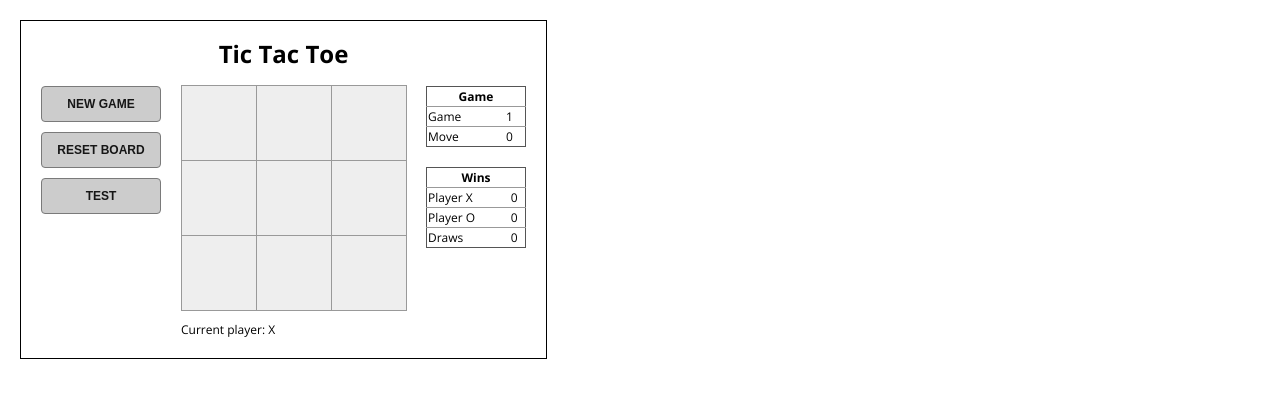
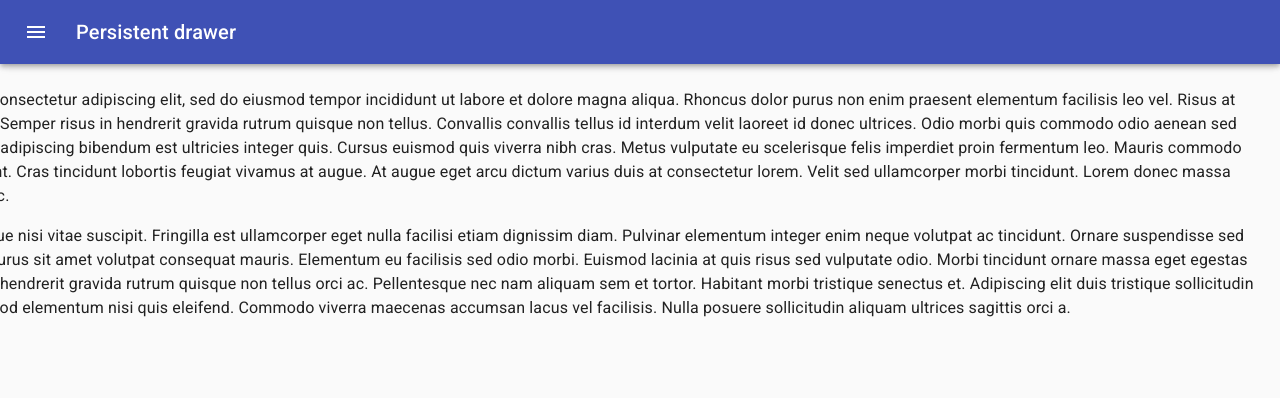
Before and after one commit to matt-blodgett/react_test_typescript, a React (Create React App) app: page / in a window 1280 px wide. Shown: the top 398 px of the page. Built offline with nearby package versions, Linux system fonts and the light colour scheme.

Commit message:
Add material-ui

```diff
--- a/public/index.html
+++ b/public/index.html
@@ -2,42 +2,20 @@
 <html lang="en">
   <head>
     <meta charset="utf-8" />
+
+    <link rel="stylesheet" href="https://fonts.googleapis.com/css?family=Roboto:300,400,500,700&display=swap" />
+    <link rel="stylesheet" href="https://fonts.googleapis.com/icon?family=Material+Icons" />
+
     <link rel="icon" href="%PUBLIC_URL%/favicon.ico" />
     <meta name="viewport" content="width=device-width, initial-scale=1" />
     <meta name="theme-color" content="#000000" />
-    <meta
-      name="description"
-      content="Web site created using create-react-app"
-    />
+    <meta name="description" content="Web site created using create-react-app" />
     <link rel="apple-touch-icon" href="%PUBLIC_URL%/logo192.png" />
-    <!--
-      manifest.json provides metadata used when your web app is installed on a
-      user's mobile device or desktop. See https://developers.google.com/web/fundamentals/web-app-manifest/
-    -->
     <link rel="manifest" href="%PUBLIC_URL%/manifest.json" />
-    <!--
-      Notice the use of %PUBLIC_URL% in the tags above.
-      It will be replaced with the URL of the `public` folder during the build.
-      Only files inside the `public` folder can be referenced from the HTML.
-
-      Unlike "/favicon.ico" or "favicon.ico", "%PUBLIC_URL%/favicon.ico" will
-      work correctly both with client-side routing and a non-root public URL.
-      Learn how to configure a non-root public URL by running `npm run build`.
-    -->
     <title>React App</title>
   </head>
   <body>
     <noscript>You need to enable JavaScript to run this app.</noscript>
     <div id="root"></div>
-    <!--
-      This HTML file is a template.
-      If you open it directly in the browser, you will see an empty page.
-
-      You can add webfonts, meta tags, or analytics to this file.
-      The build step will place the bundled scripts into the <body> tag.
-
-      To begin the development, run `npm start` or `yarn start`.
-      To create a production bundle, use `npm run build` or `yarn build`.
-    -->
   </body>
 </html>
--- a/src/App.tsx
+++ b/src/App.tsx
@@ -1,11 +1,10 @@
-import { ReactElement } from 'react';
-import GameTicTacToe from './components/games/TicTacToe';
+import MainLayout from './layouts/MainLayout';
 
-function App (): ReactElement {
+function App () {
   return (
-    <>
-      <GameTicTacToe />
-    </>
+    <div>
+      <MainLayout />
+    </div>
   );
 }
 
--- a/src/components/games/TicTacToe.css
+++ b/src/components/games/TicTacToe.css
@@ -1,4 +1,3 @@
-/* ------------------------------ */
 body {
   margin: 20px;
   font-size: 12px;
@@ -8,14 +7,12 @@
   text-align: center;
 }
 
-/* ------------------------------ */
 .board-row:after {
   clear: both;
   content: '';
   display: table;
 }
 
-/* ------------------------------ */
 .square {
   background: #EEEEEE;
   border-color: #999999;
@@ -37,7 +34,6 @@
   cursor: pointer;
 }
 
-/* ------------------------------ */
 .game-parent {
   border: 1px solid #000000;
   padding: 0px 20px 20px 20px;
@@ -74,7 +70,6 @@
   margin-top: 10px;
 }
 
-/* ------------------------------ */
 .table-game {
   width: 100px;
   border: 1px solid #555555;
@@ -94,7 +89,6 @@
   border-top: 1px solid #999999;
 }
 
-/* ------------------------------ */
 .button-game {
   display: inline-block;
   position: relative;
--- a/src/components/games/TicTacToe.tsx
+++ b/src/components/games/TicTacToe.tsx
@@ -47,7 +47,7 @@
     super(props);
   }
 
-  render (): ReactElement {
+  render () {
     return (
       <>
         <button className="square" onClick={() => this.props.onClick()}>{this.props.value}</button>
@@ -80,7 +80,7 @@
     );
   }
 
-  render (): ReactElement {
+  render () {
     return (
       <>
         <div className="board">
@@ -254,7 +254,7 @@
     }
   }
 
-  render (): ReactElement {
+  render () {
     const historyState = this.state.history;
     const currentState = historyState[this.state.moveNumber];
     const currentPlayer = this.state.isNextX ? 'X' : 'O';
@@ -272,6 +272,7 @@
     }
 
     return (
+      <>
         <div className="game-parent">
           <h1>Tic Tac Toe</h1>
           <div className="game-alert" ref={this.refGameAlert} />
@@ -336,6 +337,7 @@
             </div>
           </div>
         </div>
+      </>
     );
   }
 }
--- a/src/index.css
+++ b/src/index.css
@@ -1,8 +1,6 @@
-@import url('https://fonts.googleapis.com/css?family=Open+Sans:regular,bold,italic');
-
 body {
   margin: 0;
-  font-family: 'Open Sans', sans-serif;
+  font-family: Roboto, sans-serif;
   -webkit-font-smoothing: antialiased;
   -moz-osx-font-smoothing: grayscale;
 }
--- /dev/null
+++ b/src/layouts/MainAppBar.tsx
@@ -0,0 +1,41 @@
+import clsx from 'clsx';
+
+import AppBar from '@material-ui/core/AppBar';
+import Toolbar from '@material-ui/core/Toolbar';
+import Typography from '@material-ui/core/Typography';
+import IconButton from '@material-ui/core/IconButton';
+import MenuIcon from '@material-ui/icons/Menu';
+
+import useStyles from './mainStyle';
+
+type MainAppBarProps = {
+  isDrawerOpen: boolean,
+  onToggleDrawer: Function
+}
+
+export default function MainAppBar (props: MainAppBarProps) {
+  const classes = useStyles();
+
+  return (
+    <AppBar
+      position="fixed"
+      className={clsx(classes.appBar, {
+        [classes.appBarShift]: props.isDrawerOpen
+      })}
+    >
+      <Toolbar>
+        <IconButton
+          color="inherit"
+          edge="start"
+          onClick={() => props.onToggleDrawer()}
+          className={clsx(classes.menuButton)}
+        >
+          <MenuIcon />
+        </IconButton>
+        <Typography variant="h6" noWrap>
+          Persistent drawer
+        </Typography>
+      </Toolbar>
+    </AppBar>
+  );
+}
--- /dev/null
+++ b/src/layouts/MainDrawer.tsx
@@ -0,0 +1,65 @@
+import { useTheme } from '@material-ui/core/styles';
+import Drawer from '@material-ui/core/Drawer';
+import List from '@material-ui/core/List';
+import Divider from '@material-ui/core/Divider';
+import IconButton from '@material-ui/core/IconButton';
+import ChevronLeftIcon from '@material-ui/icons/ChevronLeft';
+import ChevronRightIcon from '@material-ui/icons/ChevronRight';
+import ListItem from '@material-ui/core/ListItem';
+import ListItemIcon from '@material-ui/core/ListItemIcon';
+import ListItemText from '@material-ui/core/ListItemText';
+import InboxIcon from '@material-ui/icons/MoveToInbox';
+import MailIcon from '@material-ui/icons/Mail';
+
+import useStyles from './mainStyle';
+
+type MainDrawerProps = {
+  isDrawerOpen: boolean,
+  onToggleDrawer: Function
+}
+
+export default function MainDrawer (props: MainDrawerProps) {
+  const classes = useStyles();
+  const theme = useTheme();
+
+  return (
+    <Drawer
+      className={classes.drawer}
+      variant="persistent"
+      anchor="left"
+      open={props.isDrawerOpen}
+      classes={{
+        paper: classes.drawerPaper
+      }}
+    >
+
+      <div className={classes.drawerHeader}>
+        <IconButton onClick={() => props.onToggleDrawer()}>
+          {theme.direction === 'ltr' ? <ChevronLeftIcon /> : <ChevronRightIcon />}
+        </IconButton>
+      </div>
+
+      <Divider />
+
+      <List>
+        {['Inbox', 'Starred', 'Send email', 'Drafts'].map((text, index) => (
+          <ListItem button key={text}>
+            <ListItemIcon>{index % 2 === 0 ? <InboxIcon /> : <MailIcon />}</ListItemIcon>
+            <ListItemText primary={text} />
+          </ListItem>
+        ))}
+      </List>
+
+      <Divider />
+
+      <List>
+        {['All mail', 'Trash', 'Spam'].map((text, index) => (
+          <ListItem button key={text}>
+            <ListItemIcon>{index % 2 === 0 ? <InboxIcon /> : <MailIcon />}</ListItemIcon>
+            <ListItemText primary={text} />
+          </ListItem>
+        ))}
+      </List>
+    </Drawer>
+  );
+}
--- /dev/null
+++ b/src/layouts/MainLayout.tsx
@@ -0,0 +1,63 @@
+import React from 'react';
+import clsx from 'clsx';
+
+import CssBaseline from '@material-ui/core/CssBaseline';
+import Typography from '@material-ui/core/Typography';
+
+import MainAppBar from './MainAppBar';
+import MainDrawer from './MainDrawer';
+import useStyles from './mainStyle';
+
+
+export default function MainLayout () {
+  const classes = useStyles();
+
+  const [isDrawerOpen, toggleDrawer] = React.useState(false);
+
+  const onToggleDrawer = () => {
+    toggleDrawer(!isDrawerOpen);
+  };
+
+  return (
+    <div>
+      <CssBaseline />
+
+      <MainAppBar
+        isDrawerOpen={isDrawerOpen}
+        onToggleDrawer={() => onToggleDrawer()}
+      />
+      <MainDrawer
+        isDrawerOpen={isDrawerOpen}
+        onToggleDrawer={() => onToggleDrawer()}
+      />
+
+      <main className={clsx(classes.content, {[classes.contentShift]: isDrawerOpen})}>
+
+      <div className={classes.drawerHeader} />
+        <Typography paragraph>
+          Lorem ipsum dolor sit amet, consectetur adipiscing elit, sed do eiusmod tempor incididunt
+          ut labore et dolore magna aliqua. Rhoncus dolor purus non enim praesent elementum
+          facilisis leo vel. Risus at ultrices mi tempus imperdiet. Semper risus in hendrerit
+          gravida rutrum quisque non tellus. Convallis convallis tellus id interdum velit laoreet id
+          donec ultrices. Odio morbi quis commodo odio aenean sed adipiscing. Amet nisl suscipit
+          adipiscing bibendum est ultricies integer quis. Cursus euismod quis viverra nibh cras.
+          Metus vulputate eu scelerisque felis imperdiet proin fermentum leo. Mauris commodo quis
+          imperdiet massa tincidunt. Cras tincidunt lobortis feugiat vivamus at augue. At augue eget
+          arcu dictum varius duis at consectetur lorem. Velit sed ullamcorper morbi tincidunt. Lorem
+          donec massa sapien faucibus et molestie ac.
+        </Typography>
+        <Typography paragraph>
+          Consequat mauris nunc congue nisi vitae suscipit. Fringilla est ullamcorper eget nulla
+          facilisi etiam dignissim diam. Pulvinar elementum integer enim neque volutpat ac
+          tincidunt. Ornare suspendisse sed nisi lacus sed viverra tellus. Purus sit amet volutpat
+          consequat mauris. Elementum eu facilisis sed odio morbi. Euismod lacinia at quis risus sed
+          vulputate odio. Morbi tincidunt ornare massa eget egestas purus viverra accumsan in. In
+          hendrerit gravida rutrum quisque non tellus orci ac. Pellentesque nec nam aliquam sem et
+          tortor. Habitant morbi tristique senectus et. Adipiscing elit duis tristique sollicitudin
+          nibh sit. Ornare aenean euismod elementum nisi quis eleifend. Commodo viverra maecenas
+          accumsan lacus vel facilisis. Nulla posuere sollicitudin aliquam ultrices sagittis orci a.
+        </Typography>
+      </main>
+    </div>
+  );
+}
--- /dev/null
+++ b/src/layouts/mainStyle.tsx
@@ -0,0 +1,57 @@
+import { makeStyles, Theme, createStyles } from '@material-ui/core/styles';
+
+const drawerWidth = 240;
+
+const useStyles = makeStyles((theme: Theme) =>
+  createStyles({
+    appBar: {
+      transition: theme.transitions.create(['margin', 'width'], {
+        easing: theme.transitions.easing.sharp,
+        duration: theme.transitions.duration.leavingScreen
+      })
+    },
+    appBarShift: {
+      width: `calc(100% - ${drawerWidth}px)`,
+      marginLeft: drawerWidth,
+      transition: theme.transitions.create(['margin', 'width'], {
+        easing: theme.transitions.easing.easeOut,
+        duration: theme.transitions.duration.enteringScreen
+      })
+    },
+    menuButton: {
+      marginRight: theme.spacing(2)
+    },
+    drawer: {
+      width: drawerWidth,
+      flexShrink: 0
+    },
+    drawerPaper: {
+      width: drawerWidth
+    },
+    drawerHeader: {
+      display: 'flex',
+      alignItems: 'center',
+      padding: theme.spacing(0, 1),
+      ...theme.mixins.toolbar,
+      justifyContent: 'flex-end'
+    },
+    content: {
+      flexGrow: 1,
+      padding: theme.spacing(3),
+      transition: theme.transitions.create('margin', {
+        easing: theme.transitions.easing.sharp,
+        duration: theme.transitions.duration.leavingScreen
+      }),
+      marginLeft: -drawerWidth
+    },
+    contentShift: {
+      transition: theme.transitions.create('margin', {
+        easing: theme.transitions.easing.easeOut,
+        duration: theme.transitions.duration.enteringScreen
+      }),
+      marginLeft: 0
+    }
+  })
+);
+
+export default useStyles;
--- a/tsconfig.json
+++ b/tsconfig.json
@@ -18,7 +18,10 @@
     "resolveJsonModule": true,
     "isolatedModules": true,
     "noEmit": true,
-    "jsx": "react-jsx"
+    "jsx": "react-jsx",
+    "noImplicitAny": true,
+    "noImplicitThis": true,
+    "strictNullChecks": true
   },
   "include": [
     "src"
```
Also changed, not shown: package.json (+8 -6 lines), 1 other file (tests, documents, lock files or other folders). Lines whose indentation alone changed are shown as unchanged.
